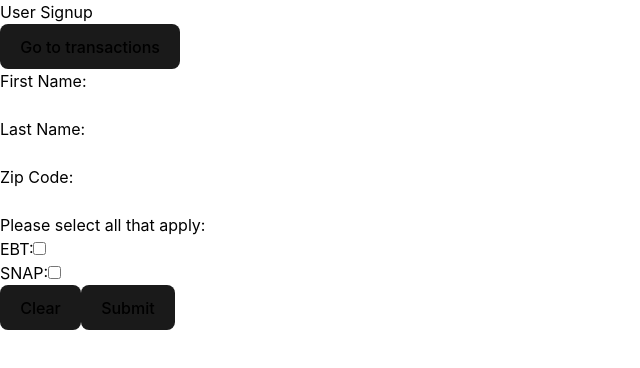
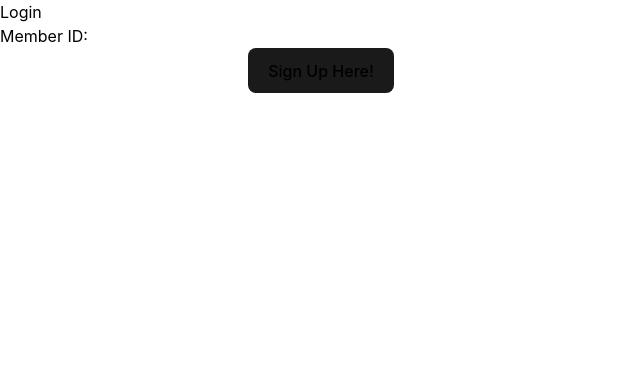
Before and after one commit to cfgdelaware23/Team-5, a React (Vite) app in the folder front_end/: page / in a window 1280 px wide. Shown: the top 368 px of the page, without its empty margins (0-640 px from the left). Built offline with nearby package versions, Linux system fonts and the light colour scheme.

Commit message:
rerouting pages

```diff
--- a/front_end/src/App.tsx
+++ b/front_end/src/App.tsx
@@ -12,9 +12,9 @@
   return (
     <BrowserRouter>
     <Routes>
-      <Route path="/" element={<SignupPage />} />
+      <Route path="/" element={<LoginPage />} />
       <Route path="/transactions" element={<TransactionTable />} />
-      <Route path="/login" element={<LoginPage />} />
+      <Route path="/signup" element={<SignupPage />} />
     </Routes>
     </BrowserRouter>
   )
```
